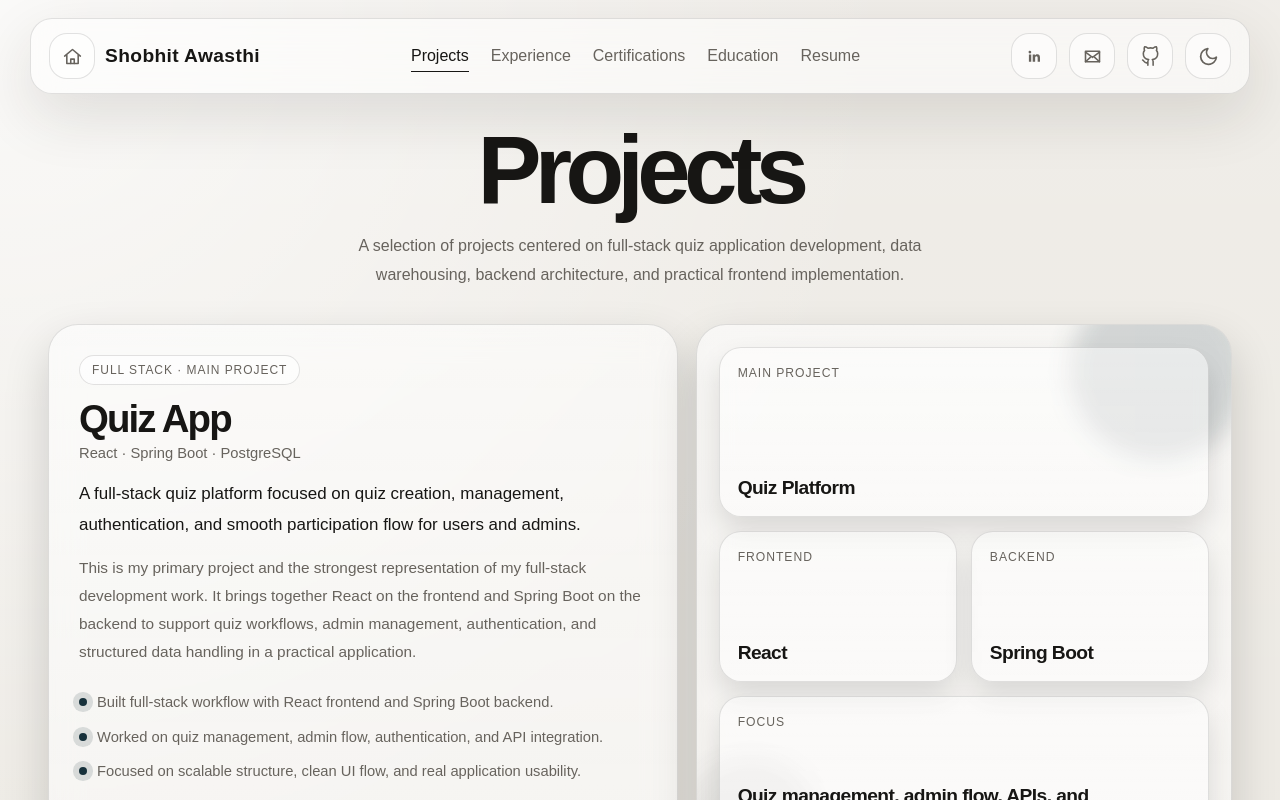
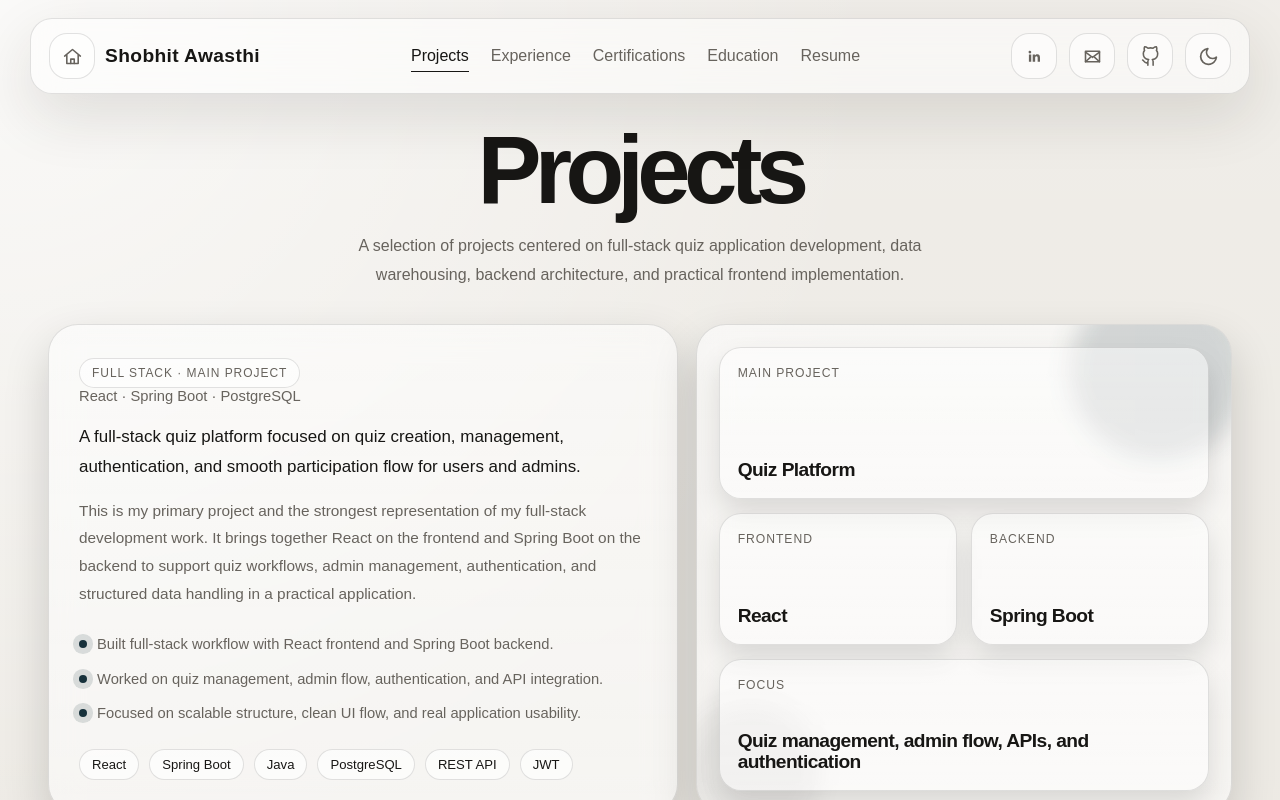
Before and after one commit to rushobhit/Portfolio-Website, a React (Vite) app: page /Portfolio-Website/projects in a window 1280 px wide. Shown: the top 800 px of the page. Built offline with nearby package versions, Linux system fonts and the light colour scheme; a web font is replaced by a local one.

Commit message:
Security updates

```diff
--- a/src/pages/Projects.jsx
+++ b/src/pages/Projects.jsx
@@ -3,7 +3,6 @@ const featuredProject = {
   title: 'Quiz App',
   category: 'Full Stack · Main Project',
   period: 'React · Spring Boot · PostgreSQL',
-  liveUrl: 'https://rushobhit.github.io/quiz-app-frontend/',
   summary:
     'A full-stack quiz platform focused on quiz creation, management, authentication, and smooth participation flow for users and admins.',
   description:
@@ -46,7 +45,6 @@ const projects = [
       'Built the web interface using HTML, CSS, and JavaScript.',
       'Improved teamwork, product thinking, and hands-on IoT problem solving.',
     ],
-    liveUrl: 'https://rushobhit.github.io/shopping-bandhu',
   },
   {
     id: 'expense-tracker',
@@ -61,7 +59,6 @@ const projects = [
       'Connected frontend and backend flow.',
       'Focused on practical CRUD-style application structure.',
     ],
-    liveUrl: 'https://rushobhit.github.io/expense-tracker',
   },
   {
     id: 'netflix-clone',
@@ -76,7 +73,6 @@ const projects = [
       'Practiced responsive frontend implementation.',
       'Focused on clean recreation of a familiar interface.',
     ],
-    liveUrl: 'https://rushobhit.github.io/netflix-clone',
   },
   {
     id: 'snake-game',
@@ -91,7 +87,6 @@ const projects = [
       'Improved event-driven thinking.',
       'Strengthened logic implementation skills.',
     ],
-    liveUrl: 'https://rushobhit.github.io/snake-game-frontend',
   },
   {
     id: 'cpp-dsa',
@@ -106,7 +101,6 @@ const projects = [
       'Built strong problem-solving habits.',
       'Improved algorithmic thinking through regular practice.',
     ],
-    liveUrl: 'https://www.geeksforgeeks.org/profile/rushobhit?tab=activity',
   },
 ]
 
@@ -140,23 +134,6 @@ export default function Projects() {
         <section className="project-feature" aria-labelledby="featured-project-title">
           <div className="project-feature-copy">
             <span className="project-eyebrow">{featuredProject.category}</span>
-
-            {featuredProject.liveUrl ? (
-              <a
-                href={featuredProject.liveUrl}
-                target="_blank"
-                rel="noopener noreferrer"
-                className="project-title-link"
-              >
-                <h2 id="featured-project-title" className="project-feature-title">
-                  {featuredProject.title}
-                </h2>
-              </a>
-            ) : (
-              <h2 id="featured-project-title" className="project-feature-title">
-                {featuredProject.title}
-              </h2>
-            )}
 
             <div className="project-meta">{featuredProject.period}</div>
             <p className="project-feature-summary">{featuredProject.summary}</p>
```
Also changed, not shown: 1 other file (tests, documents, lock files or other folders).
